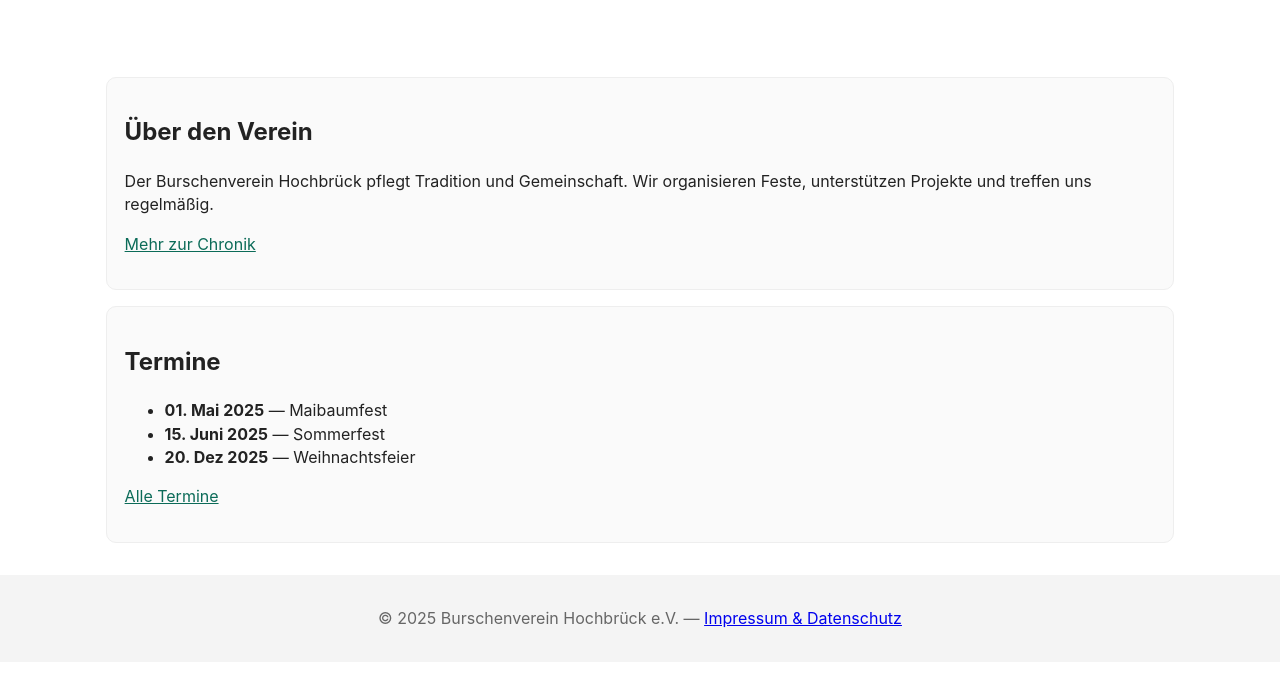
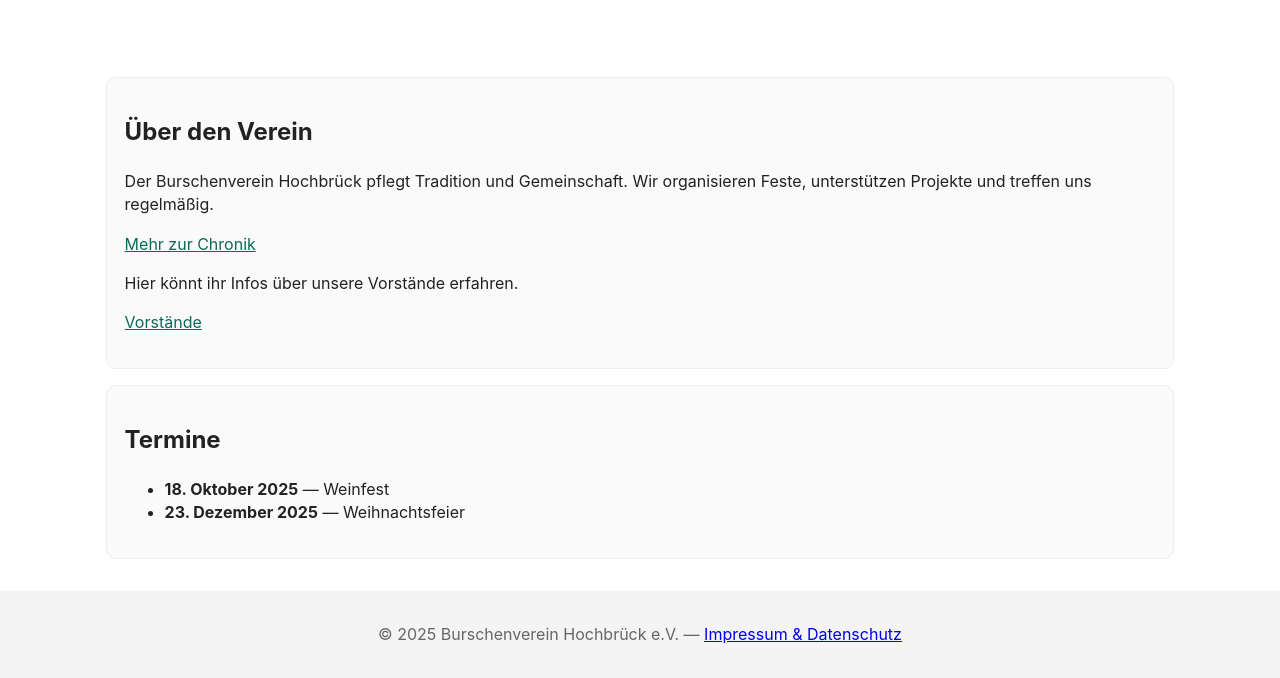
Before and after one commit to bvhochbrueck/bvh-Webseite, a plain HTML site: page index.html in a window 1280 px wide. Shown: the part 213-891 px from the top of the page. Drawn offline with Linux system fonts and the light colour scheme.

Commit message:
Update index.html
Kleinigkeiten

```diff
--- a/index.html
+++ b/index.html
@@ -33,16 +33,16 @@
         <h2>Über den Verein</h2>
         <p>Der Burschenverein Hochbrück pflegt Tradition und Gemeinschaft. Wir organisieren Feste, unterstützen Projekte und treffen uns regelmäßig.</p>
         <p><a class="link" href="chronik.html">Mehr zur Chronik</a></p>
+        <p>Hier könnt ihr Infos über unsere Vorstände erfahren.</p>
+        <p><a class="link" href="vorstaende.html">Vorstände</a></p>
       </article>
 
       <article class="card" id="termine">
         <h2>Termine</h2>
         <ul>
-          <li><strong>01. Mai 2025</strong> — Maibaumfest</li>
-          <li><strong>15. Juni 2025</strong> — Sommerfest</li>
-          <li><strong>20. Dez 2025</strong> — Weihnachtsfeier</li>
+          <li><strong>18. Oktober 2025</strong> — Weinfest</li>
+          <li><strong>23. Dezember 2025</strong> — Weihnachtsfeier</li>
         </ul>
-        <p><a class="link" href="feste.html">Alle Termine</a></p>
       </article>
     </section>
   </main>
```
